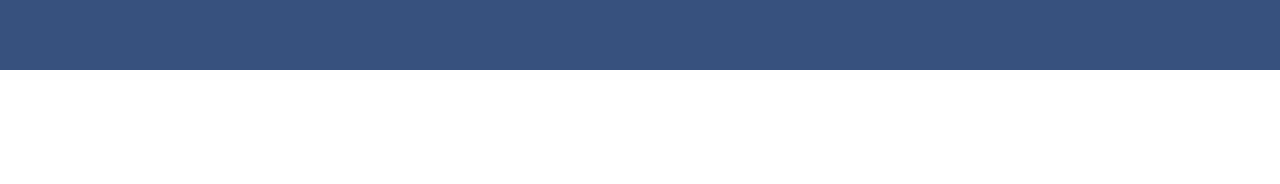
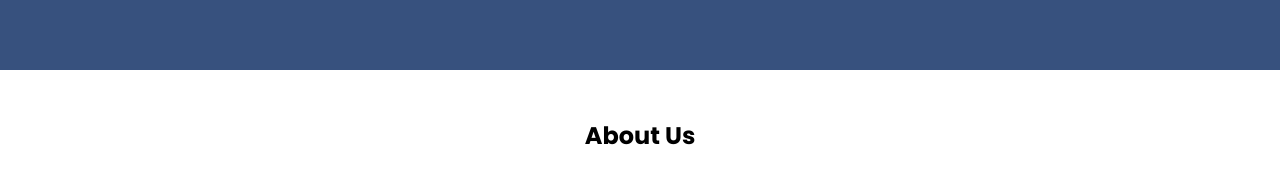
Before and after one commit to toseth97/intellAuto, a React (Create React App) app in the folder frontend/intellauto/: page / in a window 1280 px wide. Shown: the part 578-762 px from the top of the page. Built offline with nearby package versions, Linux system fonts and the light colour scheme; a web font is replaced by a local one.

Commit message:
About section

```diff
--- a/frontend/intellauto/src/App.js
+++ b/frontend/intellauto/src/App.js
@@ -1,11 +1,13 @@
 import Frontpage from "./components/Frontpage";
 import Navigation from "./components/Navigation";
+import About from "./components/About";
 
 function App() {
     return (
         <div className="App">
             <Navigation />
             <Frontpage />
+            <About />
         </div>
     );
 }
--- /dev/null
+++ b/frontend/intellauto/src/components/About.js
@@ -0,0 +1,13 @@
+import React from "react";
+
+const About = () => {
+    return (
+        <section className="container d_flex j_center about">
+            <h2>About Us</h2>
+            <div className="under_line"></div>
+            <div className="about_section d_grid"></div>
+        </section>
+    );
+};
+
+export default About;
--- a/frontend/intellauto/src/components/Frontpage.js
+++ b/frontend/intellauto/src/components/Frontpage.js
@@ -2,8 +2,8 @@ import React from "react";
 
 const Frontpage = () => {
     return (
-        <section className=" frontpage d_flex">
-            <div className="hero_section container d_grid">
+        <section className=" frontpage container d_flex">
+            <div className="hero_section d_grid">
                 <div className="hero_text">
                     <h1 className="heading_1">
                         Better Solutions For Your Business
--- a/frontend/intellauto/src/index.css
+++ b/frontend/intellauto/src/index.css
@@ -45,3 +45,8 @@
   text-decoration: none;
   color: var(--white_text);
 }
+.container{
+  width: 100%;
+  flex-direction: column;
+  padding-top: 3em;
+}
--- a/frontend/intellauto/src/static/css/frontpage.css
+++ b/frontend/intellauto/src/static/css/frontpage.css
@@ -1,7 +1,5 @@
+
 .frontpage{
-    width: 100%;
-    flex-direction: column;
-    padding-top: 3em;
     background-color: var(--nav_back);
 }
 .hero_section{
```
